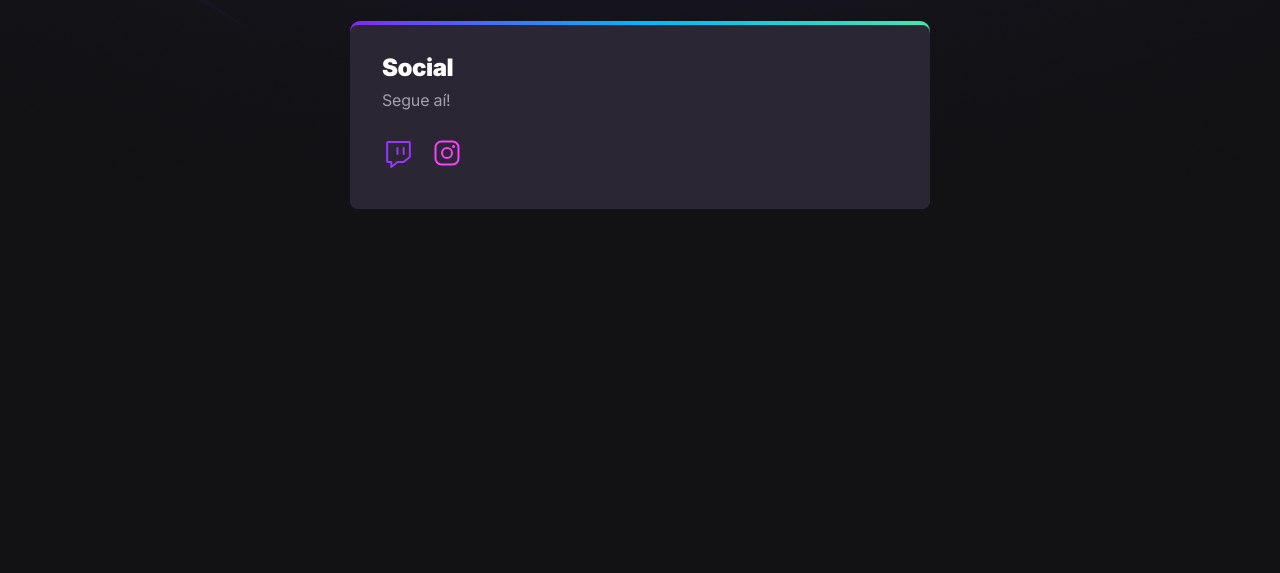
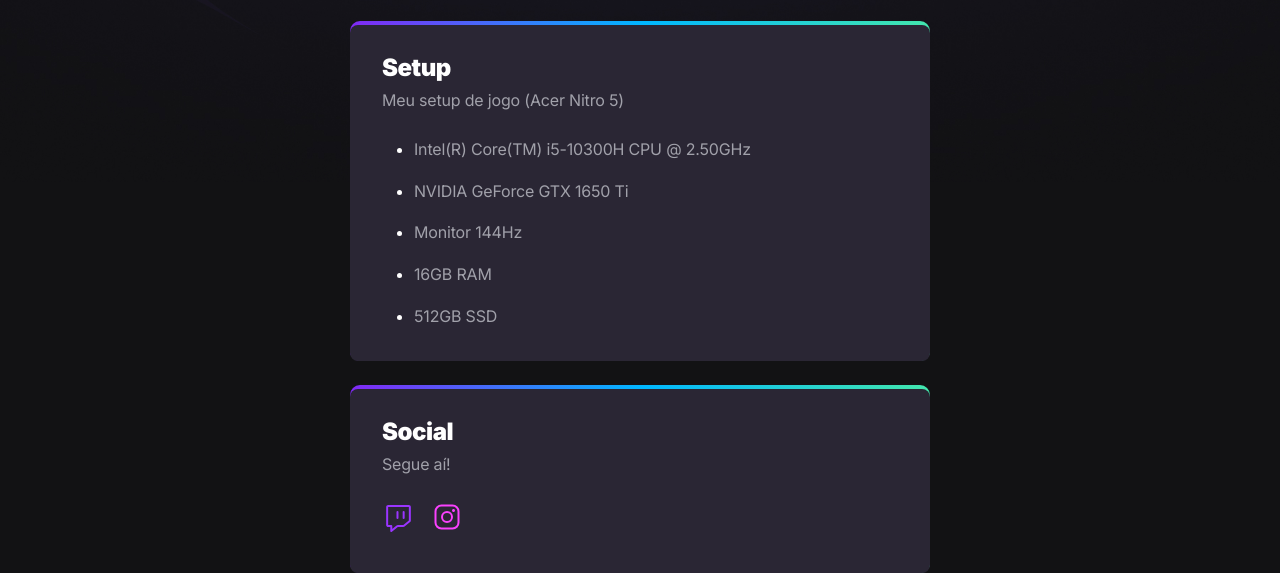
Before and after one commit to Arthur-SantAnna/NLW2022, a plain HTML site: page index.html in a window 1280 px wide. Shown: the part 490-1063 px from the top of the page. Before the commit the page ends 800 px from the top, so only its background shows below. Drawn offline with Linux system fonts and the light colour scheme.

Commit message:
Update - Setup

```diff
--- a/index.html
+++ b/index.html
@@ -83,6 +83,31 @@
                 </div>
             </section>
 
+            <section class="setup">
+                <div>
+                    <h2>Setup</h2>
+                    <p>Meu setup de jogo (Acer Nitro 5)</p>
+
+                    <ul class="setup-list">
+                        <li>
+                            <p>Intel(R) Core(TM) i5-10300H CPU @ 2.50GHz</p>
+                        </li>
+                        <li>
+                            <p>NVIDIA GeForce GTX 1650 Ti</p>
+                        </li>
+                        <li>
+                            <p>Monitor 144Hz</p>
+                        </li>
+                        <li>
+                            <p>16GB RAM</p>
+                        </li>
+                        <li>
+                            <p>512GB SSD</p>
+                        </li>
+                    </ul>
+                </div>
+            </section>
+
             <section class="social">
                 <div>
                     <h2>Social</h2>
--- a/styles.css
+++ b/styles.css
@@ -6,6 +6,14 @@
 
 ul{
     list-style: none;
+}
+
+.setup-list{
+    list-style: disc;
+    display: flex;
+    flex-direction: column;
+    flex-wrap: wrap;
+    padding-left: 32px;
 }
 
 body{
```
